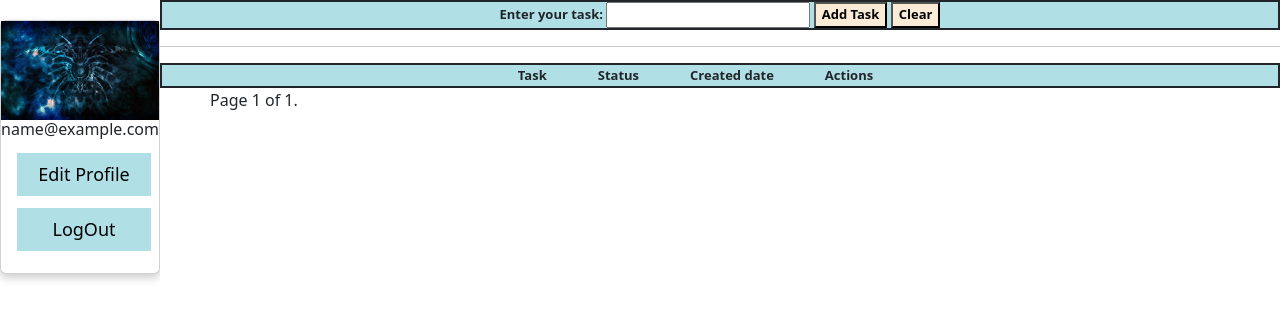
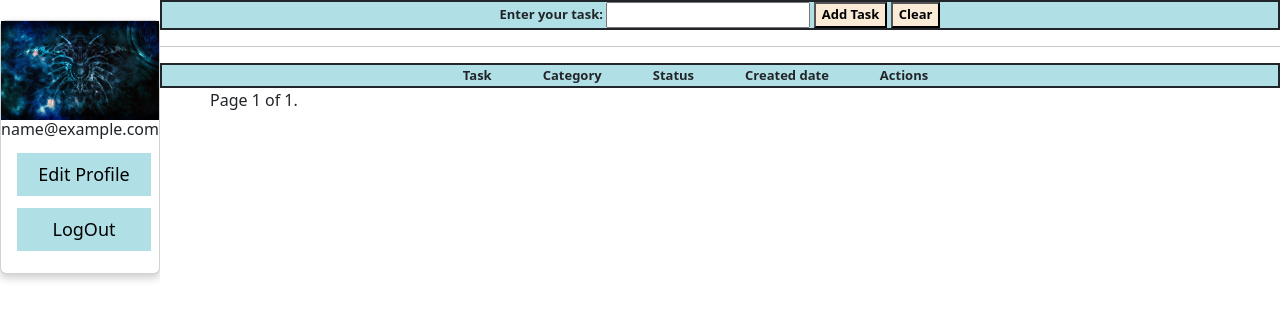
Before and after one commit to behrooz3500/TodoApp, a Django app: page / in a window 1280 px wide. Shown: the top 320 px of the page. Run offline with Django 3.2, Linux system fonts and the light colour scheme; the visitor is signed in with stand-in values (Sample User, id 1); data comes from the database, SQL or seed files in the repository; data that the repository does not hold is empty; some libraries are stand-ins or nearby versions.

Commit message:
add category model to template

```diff
--- a/core/templates/index.html
+++ b/core/templates/index.html
@@ -42,6 +42,7 @@
         <table>
             <tr>
                 <th>Task</th>
+                <th>Category</th>
                 <th>Status</th>
                 <th>Created date</th>
                 <th>Actions</th>
@@ -50,6 +51,10 @@
                 <tr>
                     <td id="{{ task.id }}">
                         {{ task.title }}
+                    </td>
+                    <td>
+                        {{ task.category.name }}
+
                     </td>
                     {% if task.completed == True %}
                         <td>Completed</td>
```
